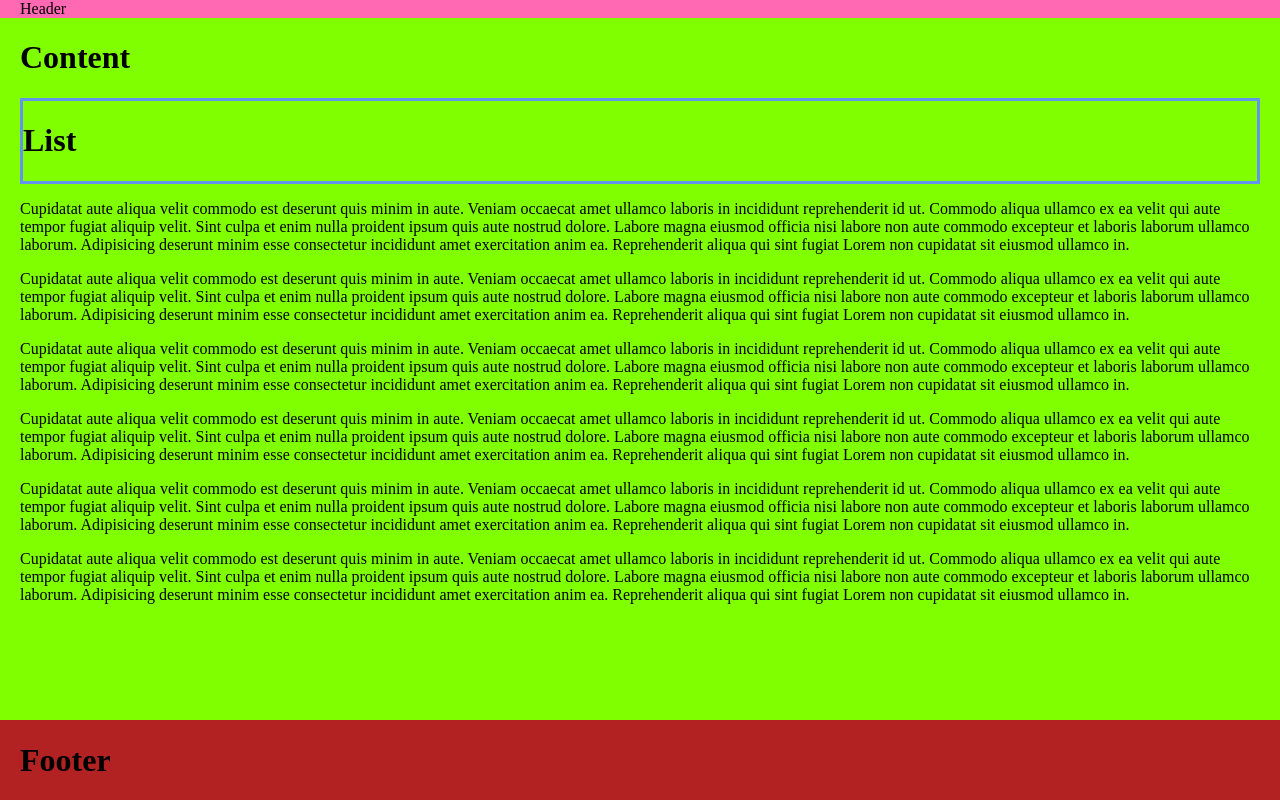
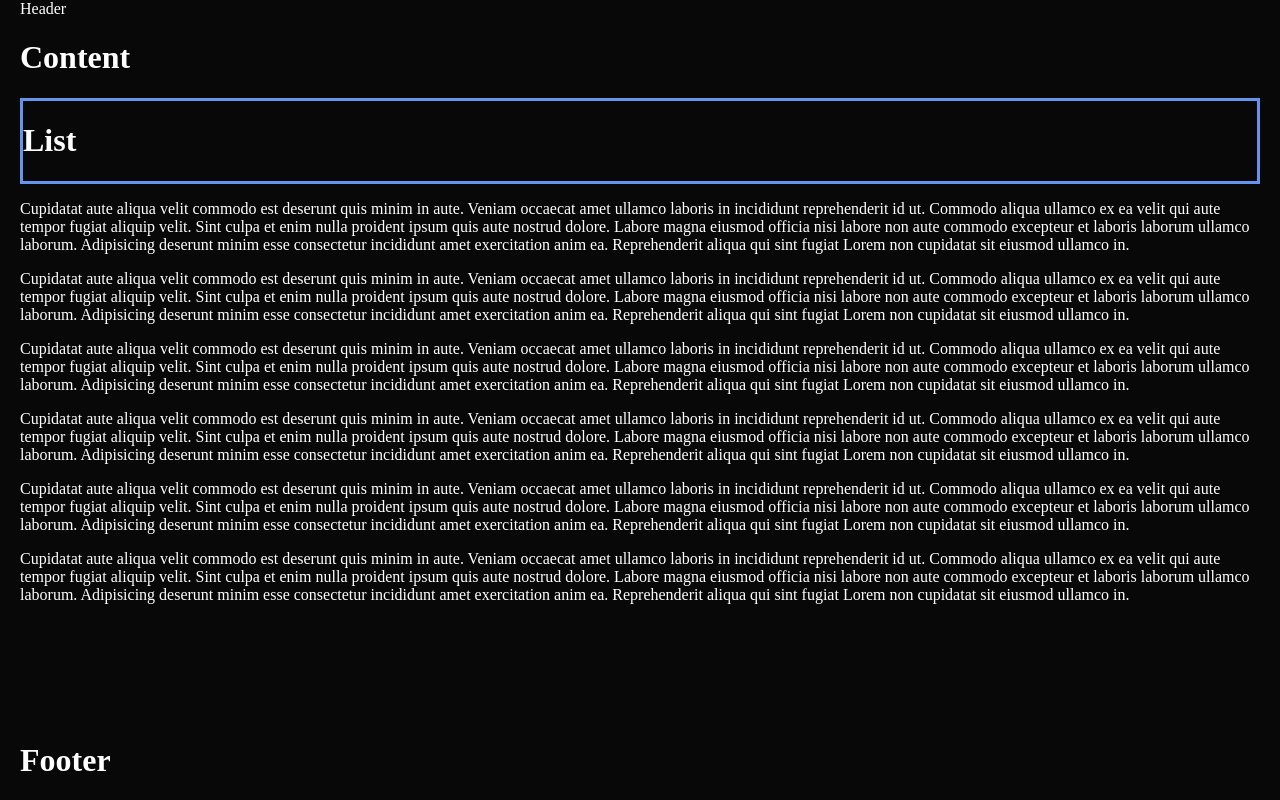
Before and after one commit to akambetov/nerelog, a React app: page / in a window 1280 px wide. Built offline with nearby package versions, Linux system fonts and the light colour scheme.

Commit message:
dark/light themes via Context API

```diff
--- a/src/components/screen-layout/styled/content.jsx
+++ b/src/components/screen-layout/styled/content.jsx
@@ -2,8 +2,13 @@ import React from 'react'
 import PropTypes from 'prop-types'
 
 import style from './style.scss'
+import withTheme from '../../../hocks/with-theme'
 
-export const ContentStyled = ({ children }) => <div className={style.content}>{children}</div>
+export const ContentStyled = withTheme(({ theme, children }) => (
+    <div className={style.content} style={{ color: theme.primary }}>
+        {children}
+    </div>
+))
 
 ContentStyled.propTypes = {
     children: PropTypes.node.isRequired
--- a/src/components/screen-layout/styled/footer.jsx
+++ b/src/components/screen-layout/styled/footer.jsx
@@ -1,9 +1,14 @@
 import React from 'react'
 import PropTypes from 'prop-types'
 
+import withTheme from '../../../hocks/with-theme'
 import style from './style.scss'
 
-export const FooterStyled = ({ children }) => <div className={style.footer}>{children}</div>
+export const FooterStyled = withTheme(({ children, theme }) => (
+    <div className={style.footer} style={{ color: theme.primary }}>
+        {children}
+    </div>
+))
 
 FooterStyled.propTypes = {
     children: PropTypes.node.isRequired
--- a/src/components/screen-layout/styled/header.jsx
+++ b/src/components/screen-layout/styled/header.jsx
@@ -1,9 +1,17 @@
 import React from 'react'
 import PropTypes from 'prop-types'
 
+import withTheme from '../../../hocks/with-theme'
 import style from './style.scss'
 
-export const HeaderStyled = ({ title }) => title && <div className={style.header}>{title}</div>
+export const HeaderStyled = withTheme(
+    ({ title, theme }) =>
+        title && (
+            <div className={style.header} style={{ color: theme.primary }}>
+                {title}
+            </div>
+        )
+)
 
 HeaderStyled.propTypes = {
     title: PropTypes.string
--- a/src/components/screen-layout/styled/layout.jsx
+++ b/src/components/screen-layout/styled/layout.jsx
@@ -1,9 +1,14 @@
 import React from 'react'
 import PropTypes from 'prop-types'
 
+import withTheme from '../../../hocks/with-theme'
 import style from './style.scss'
 
-export const LayoutStyled = ({ children }) => <div className={style.layout}>{children}</div>
+export const LayoutStyled = withTheme(({ children, theme }) => (
+    <div className={style.layout} style={{ backgroundColor: theme.noColor }}>
+        {children}
+    </div>
+))
 
 LayoutStyled.propTypes = {
     children: PropTypes.node.isRequired
--- a/src/components/screen-layout/styled/style.scss
+++ b/src/components/screen-layout/styled/style.scss
@@ -2,24 +2,20 @@
   height: 100vh;
   display: flex;
   flex-direction: column;
-  background-color: lightblue;
 }
 
 .header, .content, .footer {
   padding: 0 20px;
 }
 
-.header {
-  background-color: hotpink;
-}
+// .header {
+// }
 
 .content {
   flex-grow: 1;
-  background-color: chartreuse;
 }
 
 .footer {
   position: sticky;
   bottom: 0;
-  background-color: firebrick;
 }
--- /dev/null
+++ b/src/hocks/with-theme.jsx
@@ -0,0 +1,9 @@
+import React, { useContext } from 'react'
+
+import ThemeContext from '../ui/theme-context'
+
+export default (Component) => (props) => {
+    const theme = useContext(ThemeContext)
+
+    return <Component theme={theme} {...props} />
+}
--- a/src/index.jsx
+++ b/src/index.jsx
@@ -1,12 +1,16 @@
 import React from 'react'
 import { createRoot } from 'react-dom/client'
 import { BrowserRouter as Router } from 'react-router-dom'
+
+import ThemeContext, { themes } from './ui/theme-context'
 import AppRoutes from './routes'
 
 const App = () => (
-    <Router>
-        <AppRoutes />
-    </Router>
+    <ThemeContext.Provider value={themes.dark}>
+        <Router>
+            <AppRoutes />
+        </Router>
+    </ThemeContext.Provider>
 )
 const container = document.getElementById('app')
 const root = createRoot(container)
--- /dev/null
+++ b/src/ui/colors.style.js
@@ -0,0 +1,3 @@
+export const gray = '#080808'
+
+export const white = '#ffffff'
--- /dev/null
+++ b/src/ui/dark.theme.style.js
@@ -0,0 +1,5 @@
+import * as colors from './colors.style'
+
+export const noColor = colors.gray
+
+export const primary = colors.white
--- /dev/null
+++ b/src/ui/light.theme.style.js
@@ -0,0 +1,5 @@
+import * as colors from './colors.style'
+
+export const noColor = colors.white
+
+export const primary = colors.gray
--- /dev/null
+++ b/src/ui/theme-context.js
@@ -0,0 +1,17 @@
+import { createContext } from 'react'
+
+import * as light from './light.theme.style'
+import * as dark from './dark.theme.style'
+
+export const themes = {
+    dark: {
+        noColor: dark.noColor,
+        primary: dark.primary
+    },
+    light: {
+        noColor: light.noColor,
+        primary: light.primary
+    }
+}
+
+export default createContext(themes.dark)
```
